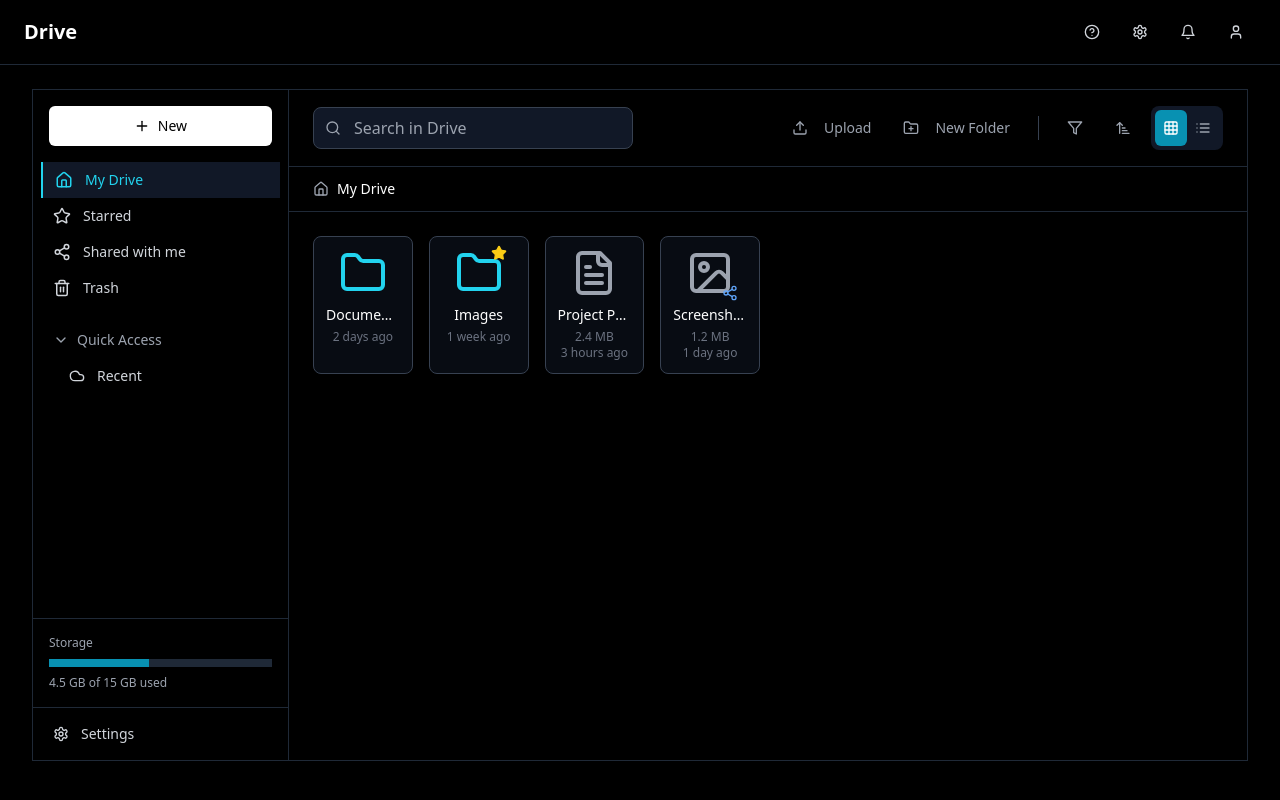
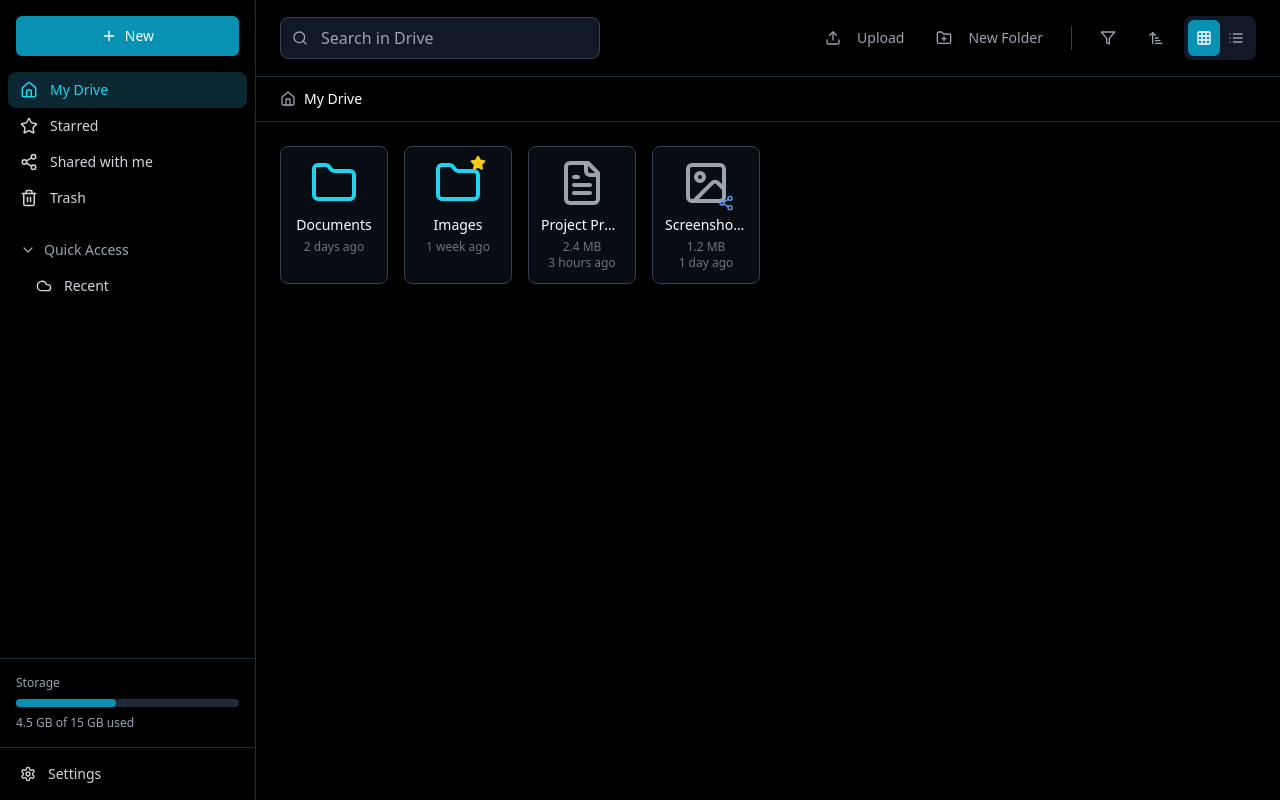
Before and after one commit to Zatteliet/cloud-navigator-desktop, a React (Vite) app: page / in a window 1280 px wide. Built offline with nearby package versions, Linux system fonts and the light colour scheme.

Commit message:
Reverted to commit cf49ef0f2afaf589a06dfcc01e9e8643c90ee931

```diff
--- a/src/components/FileExplorer.tsx
+++ b/src/components/FileExplorer.tsx
@@ -59,7 +59,7 @@ export const FileExplorer = () => {
   };
 
   return (
-    <div className="flex h-[calc(100vh-8rem)] bg-black text-white border border-gray-800">
+    <div className="flex h-screen bg-black text-white">
       <FileExplorerSidebar
         onNavigate={setCurrentFolderId}
         currentFolderId={currentFolderId}
--- a/src/components/FileExplorerSidebar.tsx
+++ b/src/components/FileExplorerSidebar.tsx
@@ -32,7 +32,7 @@ export const FileExplorerSidebar = ({ onNavigate, currentFolderId }: FileExplore
     <div className="w-64 bg-black border-r border-gray-800 flex flex-col">
       {/* New Button */}
       <div className="p-4">
-        <Button className="w-full bg-white text-black hover:bg-gray-200 flex items-center gap-2">
+        <Button className="w-full bg-cyan-600 hover:bg-cyan-700 text-white flex items-center gap-2">
           <Plus size={16} />
           New
         </Button>
@@ -44,8 +44,8 @@ export const FileExplorerSidebar = ({ onNavigate, currentFolderId }: FileExplore
           <button
             key={item.id}
             onClick={() => onNavigate(item.id)}
-            className={`w-full flex items-center gap-3 px-3 py-2 text-left hover:bg-gray-900 transition-colors ${
-              item.active ? "bg-gray-900 text-cyan-400 border-l-2 border-cyan-400" : "text-gray-300"
+            className={`w-full flex items-center gap-3 px-3 py-2 rounded-lg text-left hover:bg-gray-900 transition-colors ${
+              item.active ? "bg-cyan-900/50 text-cyan-400" : "text-gray-300"
             }`}
           >
             <item.icon size={18} />
@@ -65,7 +65,7 @@ export const FileExplorerSidebar = ({ onNavigate, currentFolderId }: FileExplore
 
           {isMyDriveExpanded && (
             <div className="ml-4 space-y-1">
-              <button className="w-full flex items-center gap-3 px-3 py-2 text-left hover:bg-gray-900 transition-colors text-gray-300">
+              <button className="w-full flex items-center gap-3 px-3 py-2 rounded-lg text-left hover:bg-gray-900 transition-colors text-gray-300">
                 <Cloud size={16} />
                 <span className="text-sm">Recent</span>
               </button>
@@ -77,15 +77,15 @@ export const FileExplorerSidebar = ({ onNavigate, currentFolderId }: FileExplore
       {/* Storage Info */}
       <div className="p-4 border-t border-gray-800">
         <div className="text-xs text-gray-400 mb-2">Storage</div>
-        <div className="w-full bg-gray-800 h-2 mb-2">
-          <div className="bg-cyan-600 h-2" style={{ width: "45%" }}></div>
+        <div className="w-full bg-gray-800 rounded-full h-2 mb-2">
+          <div className="bg-cyan-600 h-2 rounded-full" style={{ width: "45%" }}></div>
         </div>
         <div className="text-xs text-gray-400">4.5 GB of 15 GB used</div>
       </div>
 
       {/* Settings */}
       <div className="p-2 border-t border-gray-800">
-        <button className="w-full flex items-center gap-3 px-3 py-2 text-left hover:bg-gray-900 transition-colors text-gray-300">
+        <button className="w-full flex items-center gap-3 px-3 py-2 rounded-lg text-left hover:bg-gray-900 transition-colors text-gray-300">
           <Settings size={16} />
           <span className="text-sm">Settings</span>
         </button>
--- a/src/components/TopNavigation.tsx
+++ /dev/null
@@ -1,34 +0,0 @@
-
-import { Search, Bell, HelpCircle, Settings, User } from "lucide-react";
-import { Button } from "@/components/ui/button";
-
-export const TopNavigation = () => {
-  return (
-    <nav className="bg-black border-b border-gray-800 px-6 py-3">
-      <div className="flex items-center justify-between">
-        {/* Logo */}
-        <div className="flex items-center">
-          <div className="text-white text-xl font-semibold">
-            Drive
-          </div>
-        </div>
-
-        {/* Right side options */}
-        <div className="flex items-center gap-2">
-          <Button variant="ghost" size="icon" className="text-gray-300 hover:text-white hover:bg-gray-800">
-            <HelpCircle size={20} />
-          </Button>
-          <Button variant="ghost" size="icon" className="text-gray-300 hover:text-white hover:bg-gray-800">
-            <Settings size={20} />
-          </Button>
-          <Button variant="ghost" size="icon" className="text-gray-300 hover:text-white hover:bg-gray-800">
-            <Bell size={20} />
-          </Button>
-          <Button variant="ghost" size="icon" className="text-gray-300 hover:text-white hover:bg-gray-800">
-            <User size={20} />
-          </Button>
-        </div>
-      </div>
-    </nav>
-  );
-};
--- a/src/pages/Index.tsx
+++ b/src/pages/Index.tsx
@@ -1,16 +1,10 @@
 
 import { FileExplorer } from "@/components/FileExplorer";
-import { TopNavigation } from "@/components/TopNavigation";
 
 const Index = () => {
   return (
     <div className="min-h-screen bg-black text-white">
-      <TopNavigation />
-      <div className="px-8 py-6">
-        <div className="max-w-7xl mx-auto">
-          <FileExplorer />
-        </div>
-      </div>
+      <FileExplorer />
     </div>
   );
 };
```
